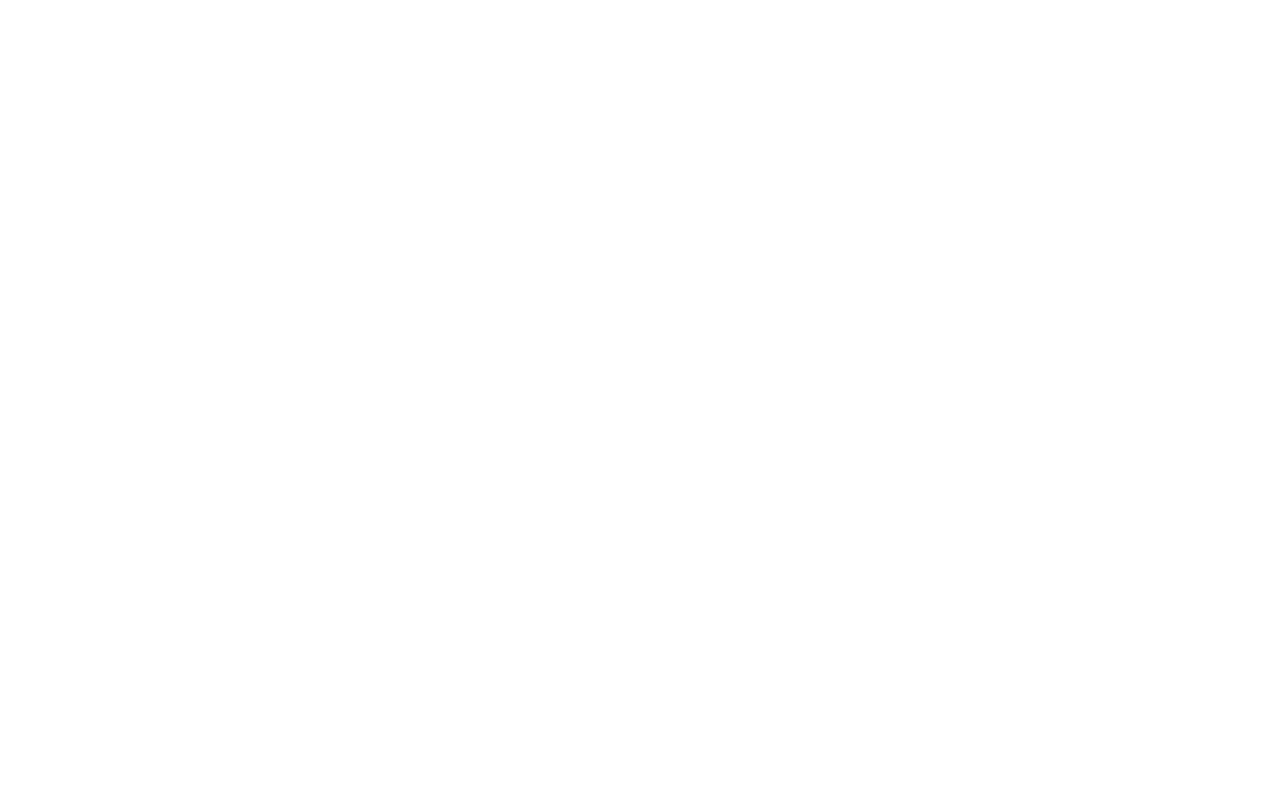
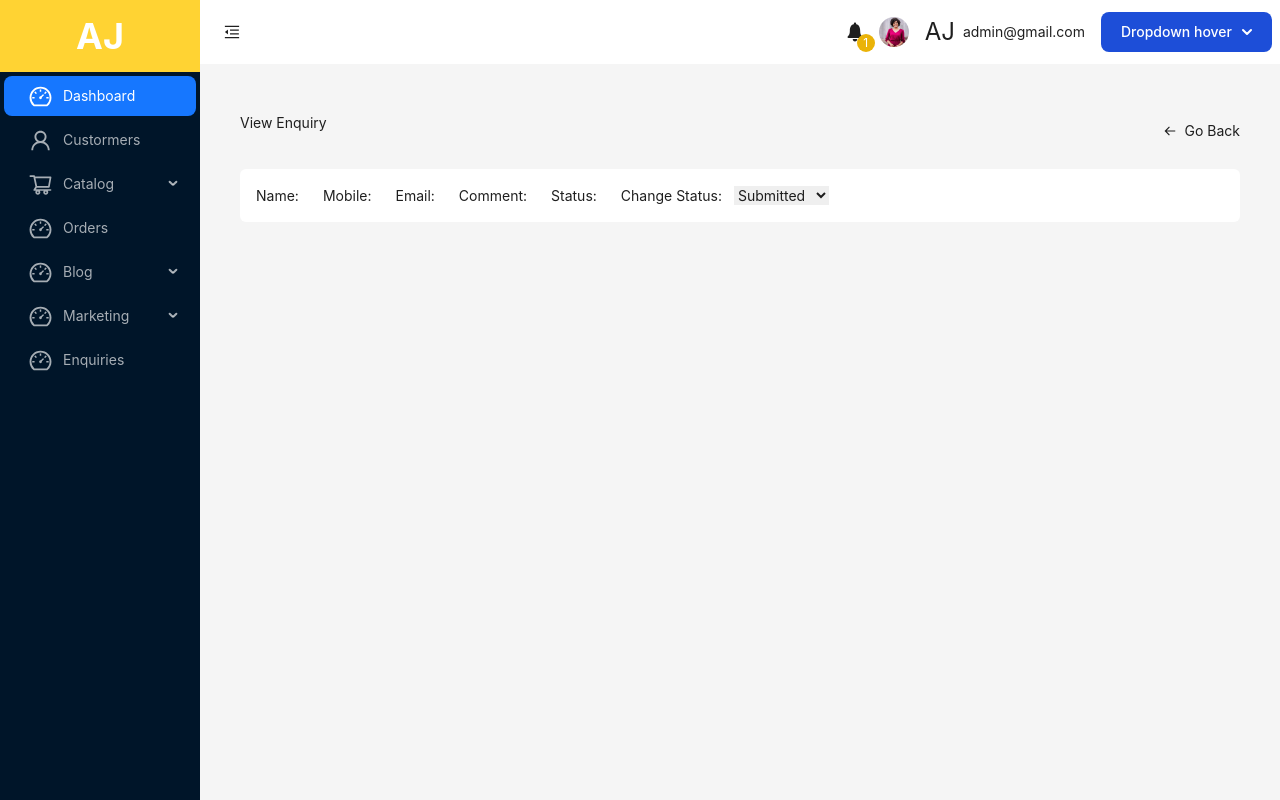
Before and after one commit to EOluwaseun/admin, a React (Create React App) app: page /admin/enquiries/1 in a window 1280 px wide. Before the commit this address had no page. Built offline with nearby package versions, Linux system fonts and the light colour scheme; no server answers; a web font is replaced by a local one.

Commit message:
View Enquiry page added

```diff
--- a/src/App.js
+++ b/src/App.js
@@ -22,6 +22,7 @@
 import AddProduct from './pages/AddProduct';
 import CouponList from './pages/CouponList';
 import AddCoupon from './pages/AddCoupon';
+import ViewEnq from './pages/ViewEnq';
 
 function App() {
   return (
@@ -34,6 +35,7 @@
           {/* index means slash admin */}
           <Route index element={<Dashboard />} />
           <Route path="enquiries" element={<Enquiries />} />
+          <Route path="enquiries/:id" element={<ViewEnq />} />
           <Route path="blog-list" element={<BlogList />} />
           <Route path="blog-category-list" element={<BlogcatList />} />
           <Route path="add-blogs" element={<AddBlog />} />
--- a/src/features/enquiry/enquirySlice.js
+++ b/src/features/enquiry/enquirySlice.js
@@ -84,7 +84,7 @@
         state.isSuccess = true;
         state.enqName = action.payload.name;
         state.enqEmail = action.payload.email;
-        state.enMobile = action.payload.mobile;
+        state.enqMobile = action.payload.mobile;
         state.enqComment = action.payload.comment;
         state.enqStatus = action.payload.status;
       })
--- a/src/pages/Enquiries.js
+++ b/src/pages/Enquiries.js
@@ -74,7 +74,9 @@
               enquiryState[i].status ? enquiryState[i].status : 'Submitted'
             }
             className="w-full p-2"
-            // onChange={(e)=> }
+            onChange={(e) =>
+              setEnquryStatus(e.target.value, enquiryState[i]._id)
+            }
           >
             <option value="Submitted">Submitted</option>
             <option value="Contacted">Contacted</option>
@@ -88,13 +90,13 @@
         <div className="flex gap-2 mb-2">
           <Link
             to={`/admin/enquiries/${enquiryState[i]._id}`}
-            className="text-red"
+            className="text-red-500"
           >
             <AiOutlineEye />
           </Link>
           <button
             onClick={() => showModal(enquiryState[i]._id)}
-            className="text-red"
+            className="text-red-500"
           >
             <AiFillDelete />
           </button>
@@ -105,6 +107,7 @@
 
   const setEnquryStatus = (e, i) => {
     const data = { id: i, enqData: e };
+    // update d data
     dispatch(updateAEnquiry(data));
   };
   const deleteEnq = (e) => {
--- /dev/null
+++ b/src/pages/ViewEnq.js
@@ -0,0 +1,96 @@
+import React, { useEffect } from 'react';
+import { useDispatch, useSelector } from 'react-redux';
+import { useLocation, useNavigate } from 'react-router';
+import {
+  getAEnquiry,
+  resetState,
+  updateAEnquiry,
+} from '../features/enquiry/enquirySlice';
+import { BiArrowBack } from 'react-icons/bi';
+
+function ViewEnq() {
+  const location = useLocation();
+  const dispatch = useDispatch();
+  const navigate = useNavigate();
+  const getEnqId = location.pathname.split('/')[3];
+  const enqState = useSelector((state) => state.enquiry);
+  const { enqName, enqEmail, enqMobile, enqComment, enqStatus } = enqState;
+
+  useEffect(() => {
+    dispatch(getAEnquiry(getEnqId));
+  }, [dispatch, getEnqId]);
+
+  // go back
+  const goBack = () => {
+    navigate(-1);
+  };
+
+  const setEnquiryStatus = (e, i) => {
+    console.log(e, i);
+    const data = { id: i, enqData: e };
+    dispatch(updateAEnquiry(data));
+    dispatch(resetState());
+    setTimeout(() => {
+      dispatch(getAEnquiry(getEnqId));
+    }, 100);
+  };
+
+  return (
+    <div>
+      <div className="flex justify-between items-center">
+        <h3 className="mb-4 ">View Enquiry</h3>
+        <button
+          onClick={goBack}
+          className="bg-transparent border-0 mb-0 flex items-center gap-2"
+        >
+          <BiArrowBack /> Go Back
+        </button>
+      </div>
+      <div className="mt-5 bg-white p-4 flex gap-3 flex-cols rounded-md">
+        <div className="flex items-center gap-3">
+          <h6 className="mb-0">Name:</h6>
+          <p className="mb-0">{enqName}</p>
+        </div>
+        <div className="flex items-center gap-3">
+          <h6 className="mb-0">Mobile:</h6>
+          <a href={`tel:234+${enqMobile}`} className="mb-0">
+            {enqMobile}
+          </a>
+        </div>
+        <div className="flex items-center gap-3">
+          <h6 className="mb-0">Email:</h6>
+          <a href={`mailto:${enqEmail}`} className="mb-0">
+            {enqEmail}
+          </a>
+        </div>
+        <div className="flex items-center gap-3">
+          <h6 className="mb-0">Comment:</h6>
+          <p className="mb-0">{enqComment}</p>
+        </div>
+        <div className="flex items-center gap-3">
+          <h6 className="mb-0">Status:</h6>
+          <p className="mb-0">{enqStatus}</p>
+        </div>
+        <div className="flex items-center gap-3">
+          <h6 className="mb-0">Change Status:</h6>
+          <div>
+            <select
+              name=""
+              defaultValue={enqStatus ? enqStatus : 'Submitted'}
+              className=""
+              id=""
+              onChange={(e) => setEnquiryStatus(e.target.value, getEnqId)}
+            >
+              <option value="Submitted">Submitted</option>
+              <option value="Contacted">Contacted</option>
+              <option value="In Progress">In Progress</option>
+              <option value="Resolved">Resolved</option>
+            </select>
+          </div>
+        </div>
+      </div>
+    </div>
+  );
+}
+
+export default ViewEnq;
```
